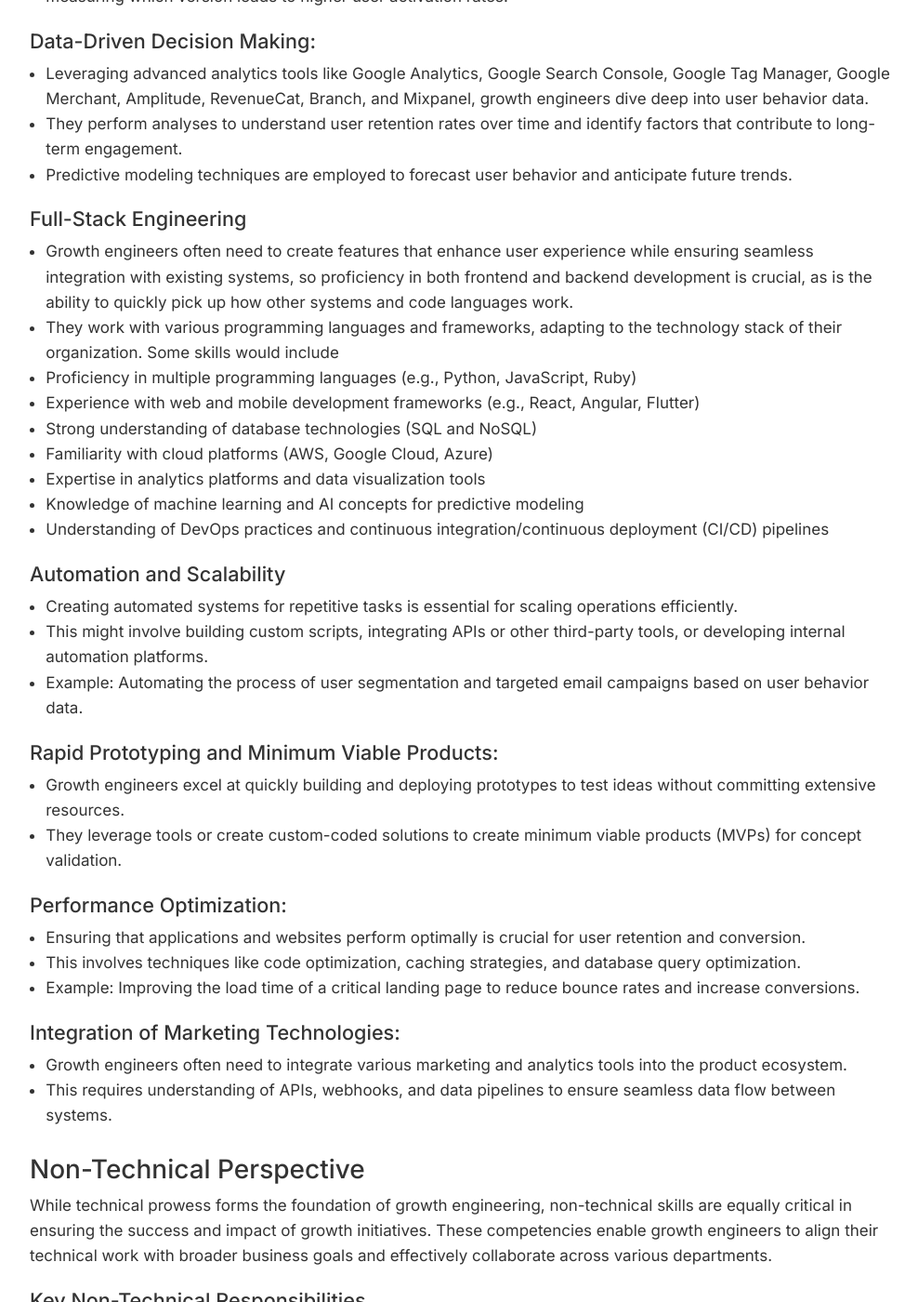
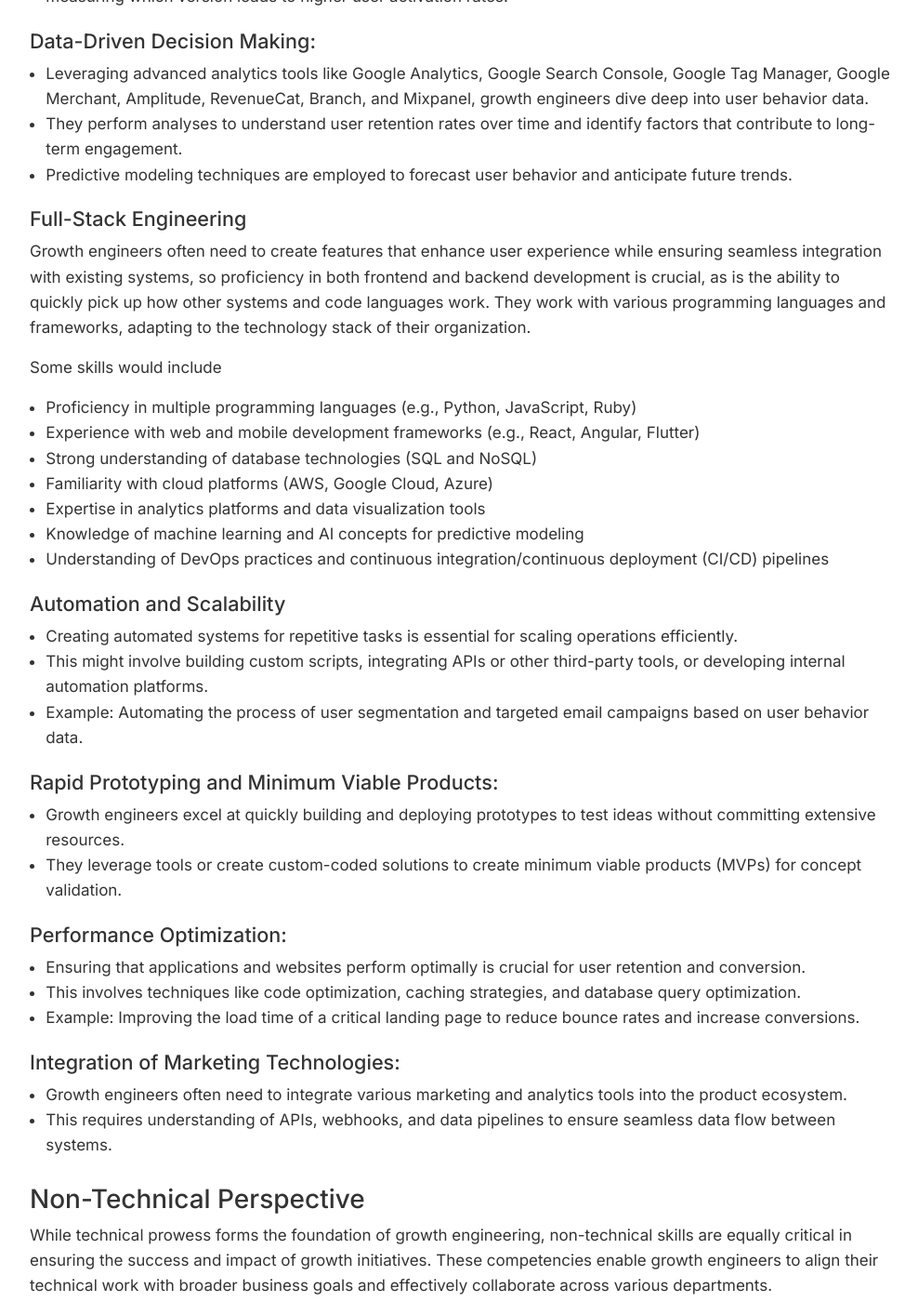
Before and after one commit to d-voorhees/dvoorhees.github.io, a Jekyll site: the page built from _posts/2025-03-12-growth-engineering--a-comprehensive-technical-and-non-technical-perspective.md, in a window 1280 px wide and 1400 px high, scrolled down 1017 px. Shown: the whole window at 93% size, without its empty margins (50-1038 px from the left). Built offline with Jekyll 4.4.1, drawn with Linux system fonts in a browser that asks for light colours; nearby versions of some CDN libraries; a style sheet for code colours, icons or effects is not loaded; some of the changed text lies outside the part shown.

Commit message:
fixing formatting

```diff
--- a/_posts/2025-03-12-growth-engineering--a-comprehensive-technical-and-non-technical-perspective.md
+++ b/_posts/2025-03-12-growth-engineering--a-comprehensive-technical-and-non-technical-perspective.md
@@ -33,8 +33,10 @@ From a technical standpoint, growth engineering involves skill sets that span so
 
 #### Full-Stack Engineering
 
-- Growth engineers often need to create features that enhance user experience while ensuring seamless integration with existing systems, so proficiency in both frontend and backend development is crucial, as is the ability to quickly pick up how other systems and code languages work.
-- They work with various programming languages and frameworks, adapting to the technology stack of their organization. Some skills would include
+Growth engineers often need to create features that enhance user experience while ensuring seamless integration with existing systems, so proficiency in both frontend and backend development is crucial, as is the ability to quickly pick up how other systems and code languages work. They work with various programming languages and frameworks, adapting to the technology stack of their organization.
+
+Some skills would include
+
 - Proficiency in multiple programming languages (e.g., Python, JavaScript, Ruby)
 - Experience with web and mobile development frameworks (e.g., React, Angular, Flutter)
 - Strong understanding of database technologies (SQL and NoSQL)
```
Also changed, not shown: other parts of _posts/2025-03-12-growth-engineering--a-comprehensive-technical-and-non-technical-perspective.md (+1 -3 lines).
